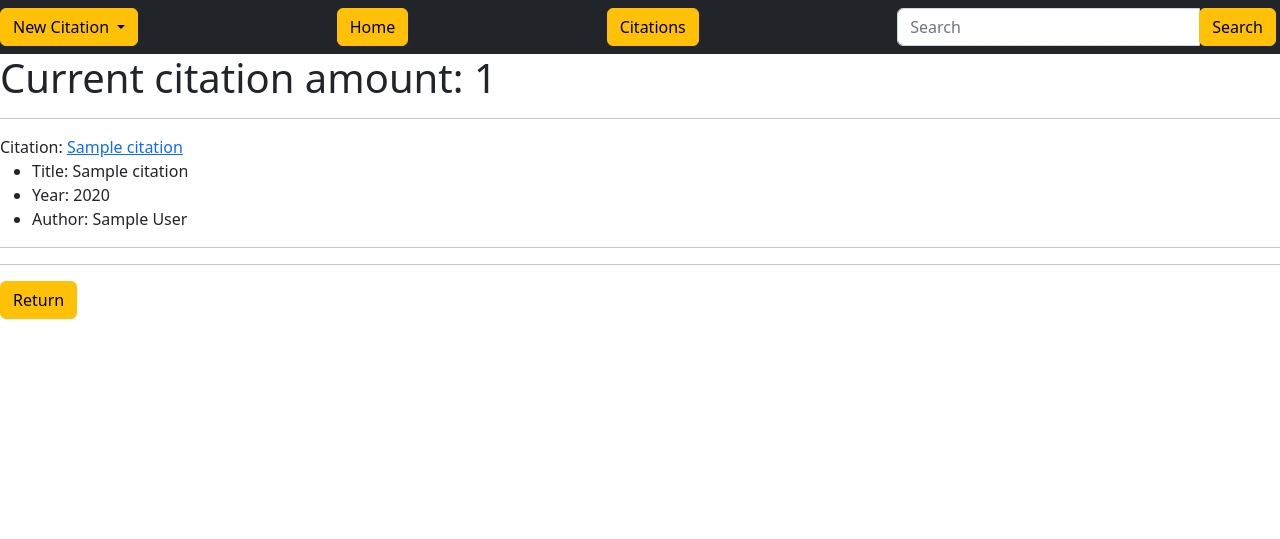
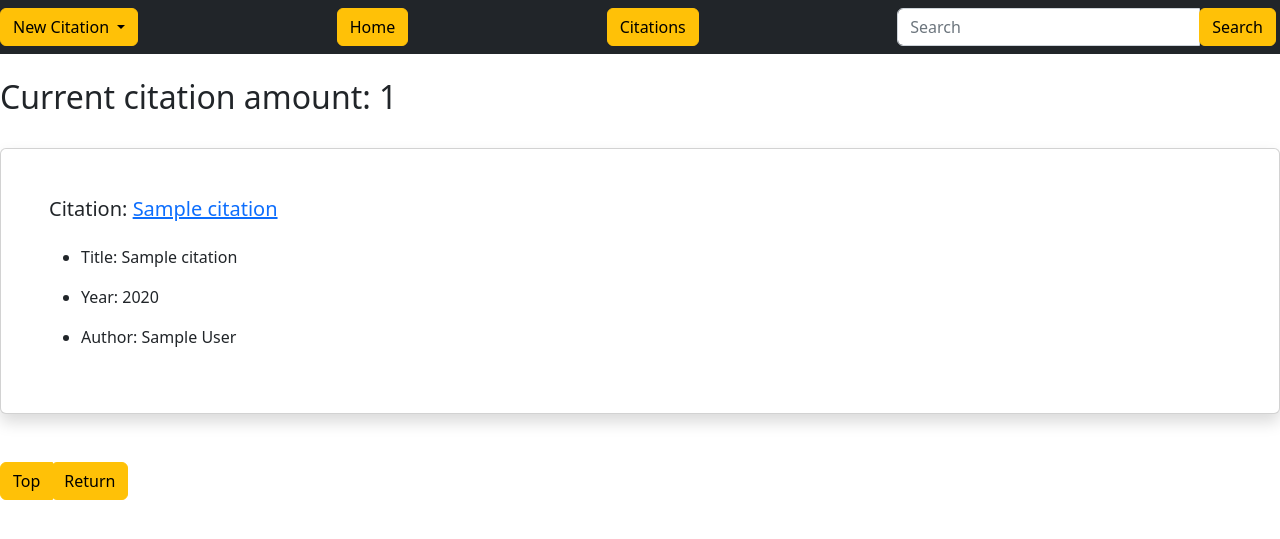
Before and after one commit to opturtio/Kumpulan-Kovat, a Flask app: template bibtex_generator/templates/citations.html in a window 1280 px wide. Shown: the top 539 px of the page. Run offline with Flask 3, Linux system fonts and the light colour scheme; the template is opened without the code that fills it: most values are stand-ins (such as "Sample title", 1, 10 or a date in 2020).

Commit message:
fixed layout of citations and added top button which allows user to get back to top of the page

```diff
--- a/bibtex_generator/templates/citation.html
+++ b/bibtex_generator/templates/citation.html
@@ -13,6 +13,6 @@
     <br>
 </p>
 <br>
-<a href="/"" class="btn btn-warning" role="button">Return</a>
+<a href="/citations"" class="btn btn-warning" role="button">Return</a>
 
 {% endblock %}
--- a/bibtex_generator/templates/citations.html
+++ b/bibtex_generator/templates/citations.html
@@ -1,20 +1,29 @@
 {% extends "layout.html" %}
 {% block title %}Citations{% endblock %}
 {% block content %}
-<h1> Current citation amount: {{ count }}</h1>
-<hr>
+<br>
+<h2> Current citation amount: {{ count }}</h2>
+<br>
 {% for citation in citations %}
-Citation: <a href="/citations/{{citation.id}}">{{citation.citation_name}}</a>
-<ul>
-    <li> Title: {{citation.title}}
-    <li> Year: {{citation.year}}
-    <li> Author: {{citation.author}}
-</ul>
-
-<hr>
-<hr>
+<div class="card shadow mb-4">
+    <div class="card-body p-5">
+        <h5 class="mb-4">Citation: <a href="/citations/{{citation.id}}">{{citation.citation_name}}</a></h5>
+        <ul class="list-bullets">
+            <li class="mb-3"> Title: {{citation.title}}</li>
+            <li class="mb-3"> Year: {{citation.year}}</li>
+            <li class="mb-3"> Author: {{citation.author}}</li>
+        </ul>
+    </div>
+</div>
+<br>
 {% endfor %}
-
-<a href="/" class="btn btn-warning" role="button">Return</a>
+<div class="input-group">
+    <a href="/citations" class="btn btn-warning" role="button">Top</a>
+    <div class="input-group-append">
+    </div>
+    <div class="input-group-append">
+        <a href="/" class="btn btn-warning" role="button">Return</a>
+    </div>
+</div>
 
 {% endblock %}
```
